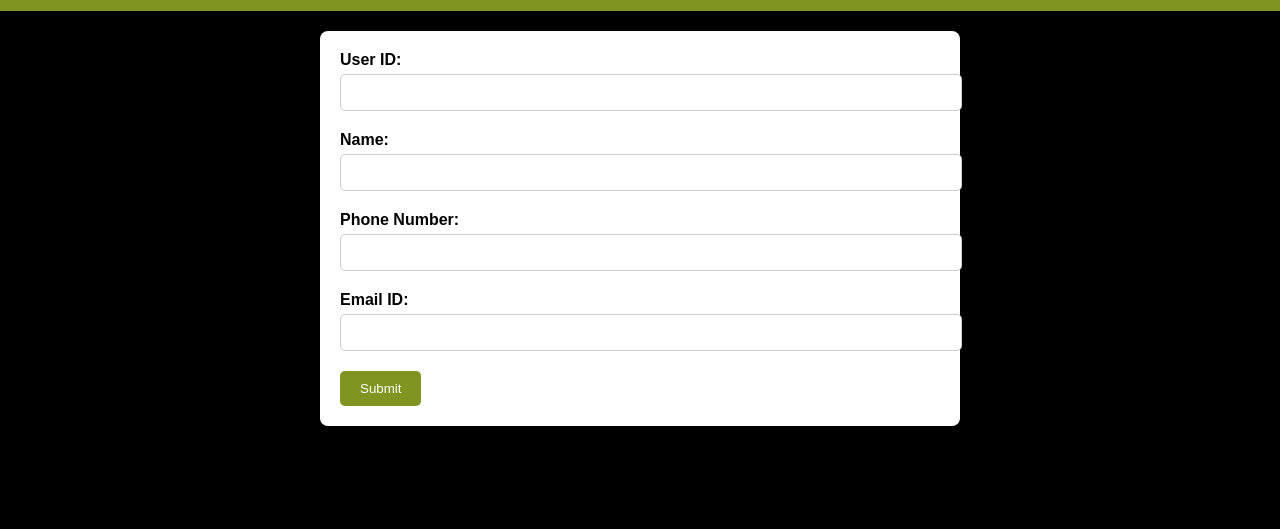
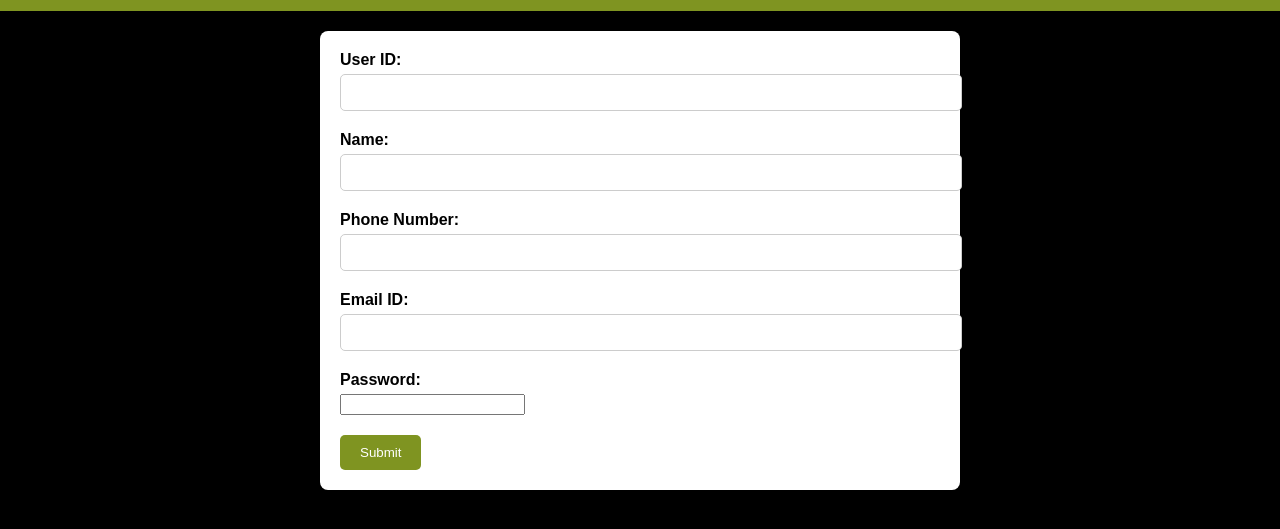
Before and after one commit to subbu005/Team-Projects, a plain HTML site: page Sign-Up-Project/signup.html in a window 1280 px wide. Shown: the part 89-618 px from the top of the page. Drawn offline with Linux system fonts and the light colour scheme.

Commit message:
deva added signup password

```diff
--- a/Sign-Up-Project/signup.html
+++ b/Sign-Up-Project/signup.html
@@ -74,6 +74,10 @@
                 <label for="email">Email ID:</label>
                 <input type="email" id="email" name="email" required>
             </div>
+            <div class="form-group">
+                <label for="password">Password:</label>
+                <input type="password" id="Password" name="Password" required>
+            </div>
             <button type="submit" class="btn">Submit</button>
         </form>
     </div>
```
